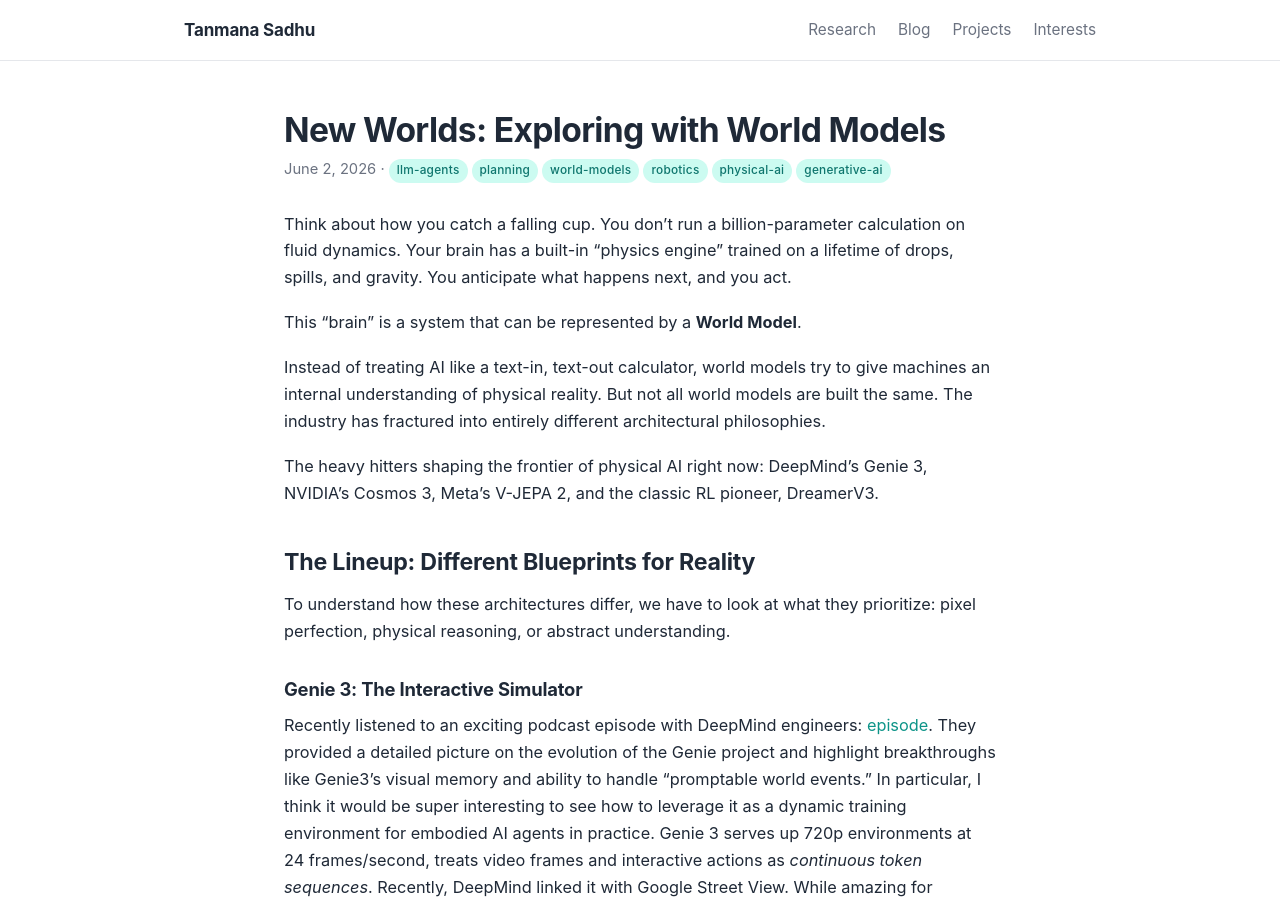
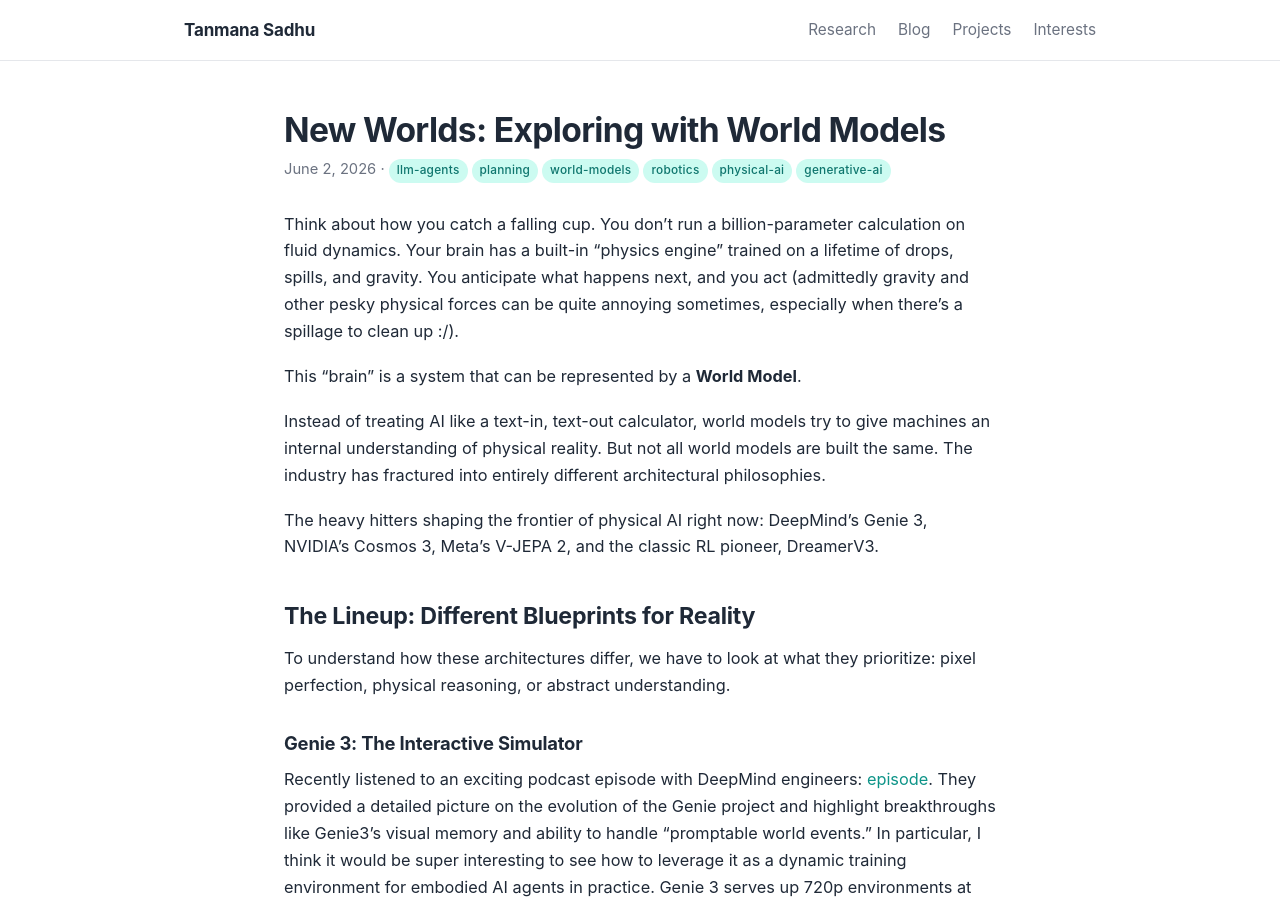
Before and after one commit to tanmana5/tanmana5.github.io, a Jekyll site: the page built from _posts/2026-06-02-new-worlds-world-models.md, in a window 1280 px wide and 900 px high. Built offline with Jekyll 4.4.1, drawn with Linux system fonts in a browser that asks for light colours.

Commit message:
added a line about gravity

```diff
--- a/_posts/2026-06-02-new-worlds-world-models.md
+++ b/_posts/2026-06-02-new-worlds-world-models.md
@@ -4,7 +4,7 @@ date: 2026-06-02
 tags: [llm-agents, planning, world-models, robotics, physical-ai, generative-ai]
 ---
 
-Think about how you catch a falling cup. You don’t run a billion-parameter calculation on fluid dynamics. Your brain has a built-in "physics engine" trained on a lifetime of drops, spills, and gravity. You anticipate what happens next, and you act.
+Think about how you catch a falling cup. You don’t run a billion-parameter calculation on fluid dynamics. Your brain has a built-in "physics engine" trained on a lifetime of drops, spills, and gravity. You anticipate what happens next, and you act (admittedly gravity and other pesky physical forces can be quite annoying sometimes, especially when there's a spillage to clean up :/).
 
 This "brain" is a system that can be represented by a **World Model**.
 
```
